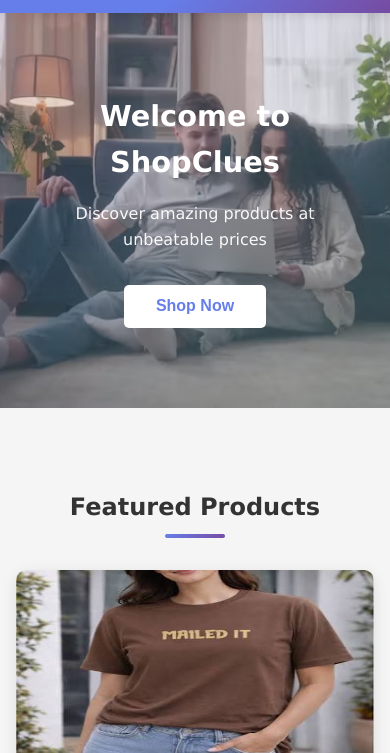
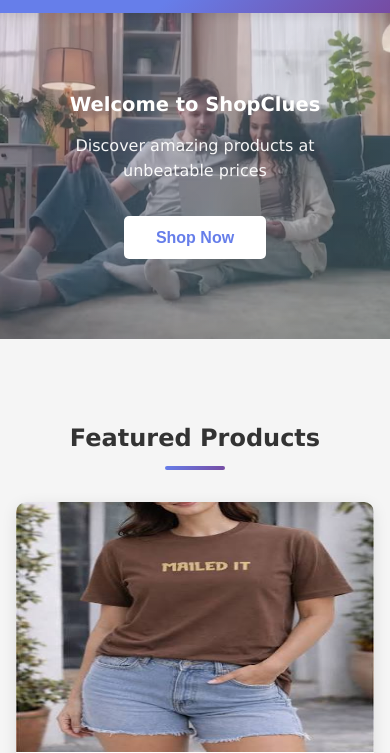
Before and after one commit to sauravbegusarai/Techglanz-assignment-3, a plain HTML site: page index.html in a window 390 px wide. Shown: the part 70-823 px from the top of the page. Drawn offline with Linux system fonts and the light colour scheme.

Commit message:
change in hero section of media query

```diff
--- a/index.html
+++ b/index.html
@@ -328,7 +328,8 @@
             }
 
             .hero h1 {
-                font-size: 1.8rem;
+                font-size: clamp(1.2rem, 5vw, 2rem);
+                line-height: 1.2;
             }
 
             .hero p {
```
